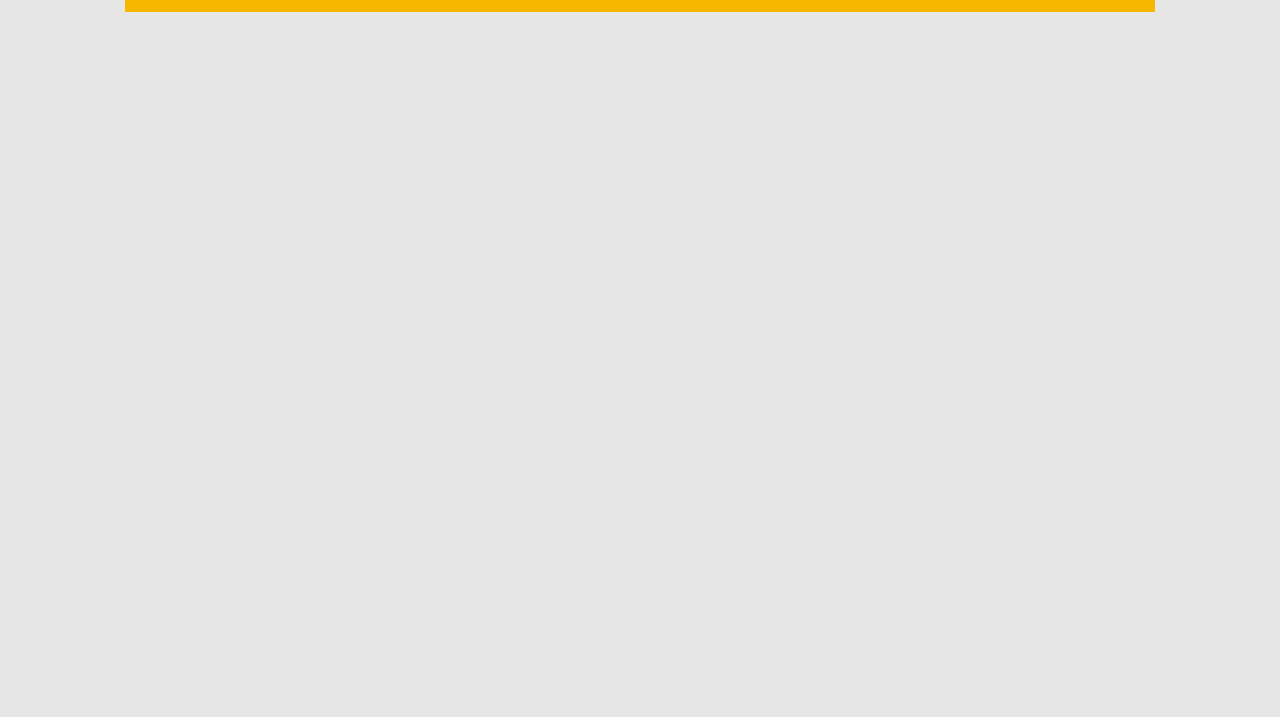
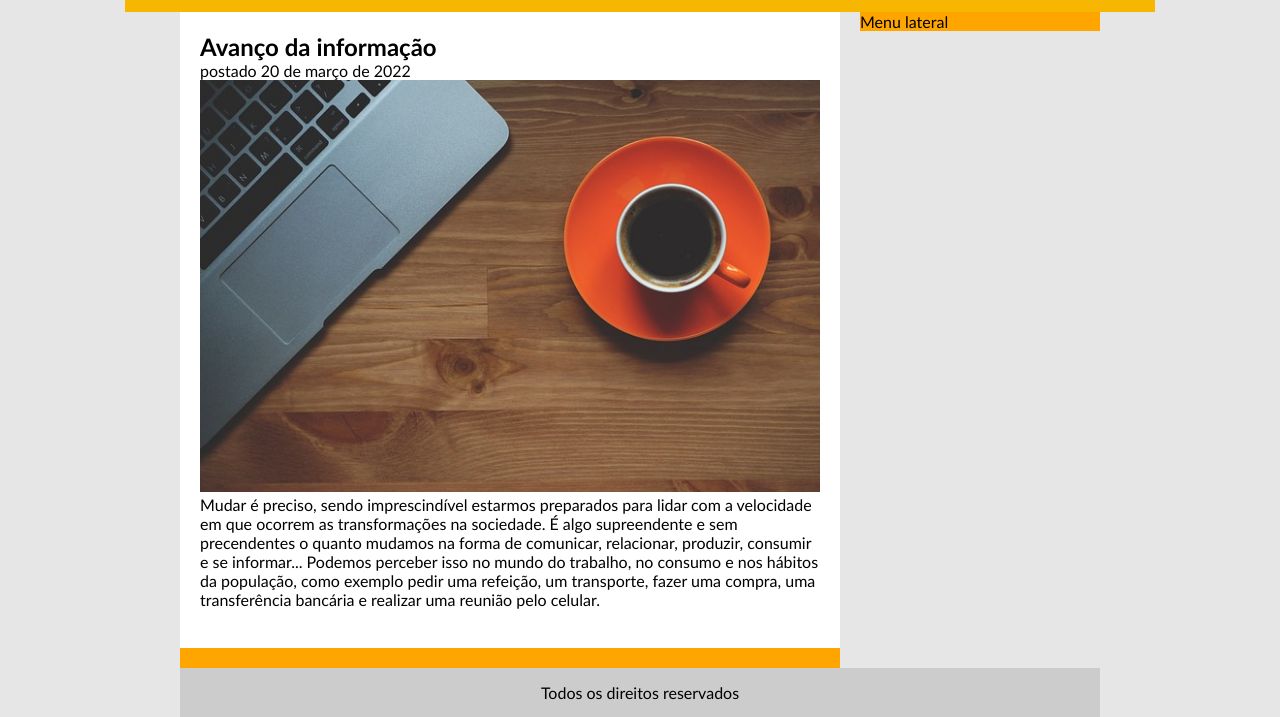
Before and after one commit to LucaasEmanueel/projeto-tecblog, a plain HTML site: page index.html in a window 1280 px wide. Shown: the part 125-842 px from the top of the page. Before the commit the page ends 800 px from the top, so only its background shows below. Drawn offline with Linux system fonts and the light colour scheme.

Commit message:
Segunda etapa do projeto TECBLOG

```diff
--- a/estilo.css
+++ b/estilo.css
@@ -24,6 +24,36 @@ body{
 	padding: 10px;
 }
 
+#area-principal{
+	width: 920px;
+	margin: auto;
+
+}
+
+#area-postagens, #area-lateral{
+	background: orange;
+}
+#area-postagens{
+	width: 660px;
+	float: left;
+}
+
+#area-lateral{
+	width: 240px;
+	float: right;
+}
+
+.postagem{
+	padding: 20px;
+	margin-bottom: 20px;
+	background: white;
+}
+#rodape{
+	background: #CCC;
+	text-align: center;
+	padding: 15px;
+	clear: both;
+}
 /* Formatação do menu*/
 
 a{
@@ -36,7 +66,6 @@ a:link, a:visited{
 
 a:hover{
 	background: #fff;
-
 	color: #f7b600;
 }
 
--- a/index.html
+++ b/index.html
@@ -18,7 +18,32 @@
   		<a href="eletronicos.html">Eletronicos</a>
   	</div>
   </div>
-  <div id="texto"></div>
-  <div id="rodape"></div>
+  <div id="postagem">
+
+  </div>
+  <div id="area-principal">
+
+    <div id="area-postagens">
+
+      <!-- Abertura postagem -->
+      <div class="postagem">
+        <h2>Avanço da informação</h2>
+        <span>postado 20 de março de 2022</span>
+        <img width="620px" src="imagens/imagem1.jpg">
+        <p>Mudar é preciso, sendo imprescindível estarmos preparados para lidar com a velocidade em que ocorrem as transformações na sociedade. É algo supreendente e sem precendentes o quanto mudamos na forma de comunicar, relacionar, produzir, consumir e se informar... Podemos perceber isso no mundo do trabalho, no consumo e nos hábitos da população, como exemplo pedir uma refeição, um transporte, fazer uma compra, uma transferência bancária e realizar uma reunião pelo celular.</p>
+        <a href="">Leia mais...</a>
+      </div> <!-- // Fechamento postagem -->
+
+    </div>
+
+    <div id="area-lateral">
+      Menu lateral
+    </div>
+
+    <div id="rodape">
+      Todos os direitos reservados
+    </div>
+  </div>
+
 </body>
 </html>
```
Also changed, not shown: imagens/imagem1.jpg (added), imagens/imagem2.jpg (added), imagens/imagem3.jpg (added), imagens/imagem4.jpg (added), imagens/imagem5.jpg (added).
